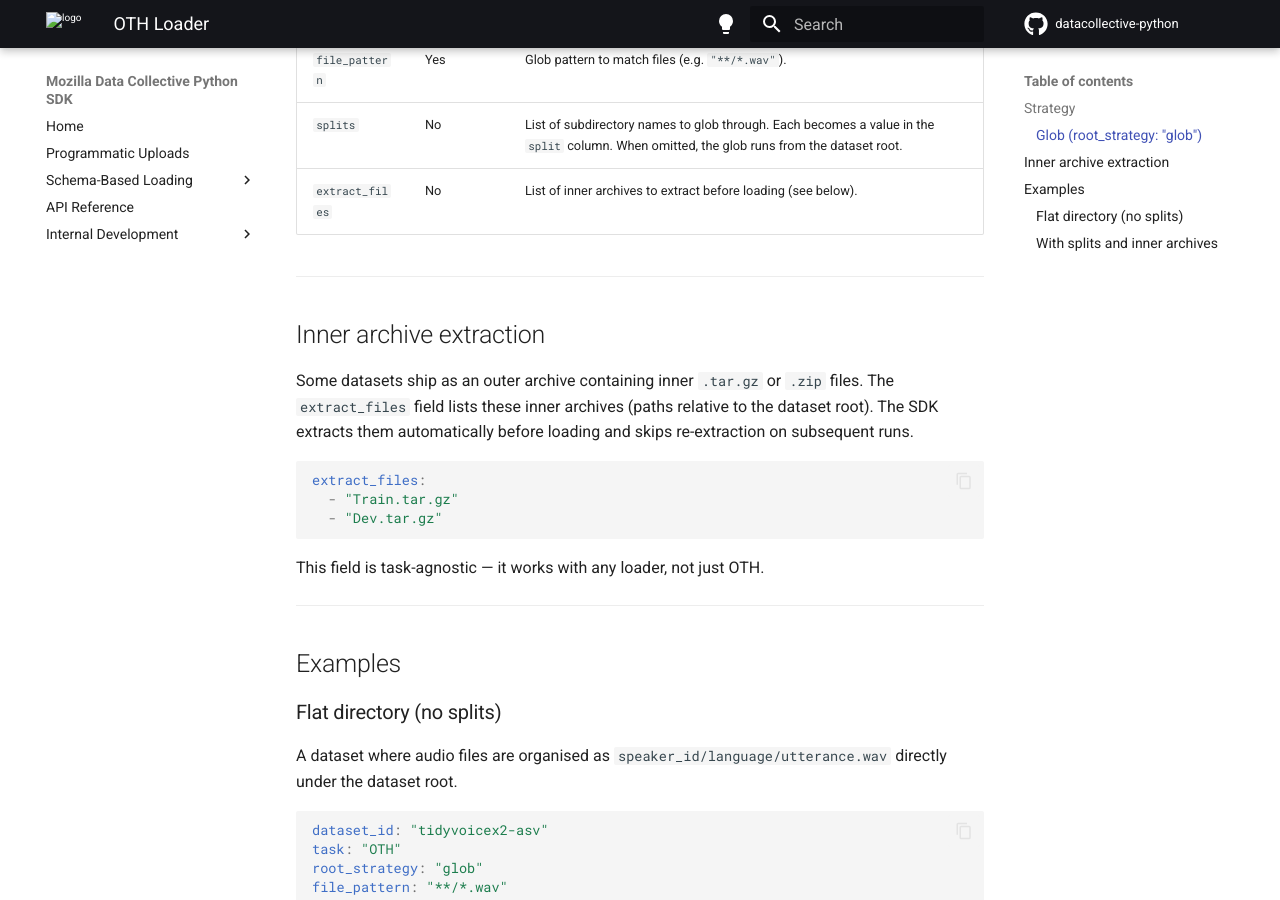
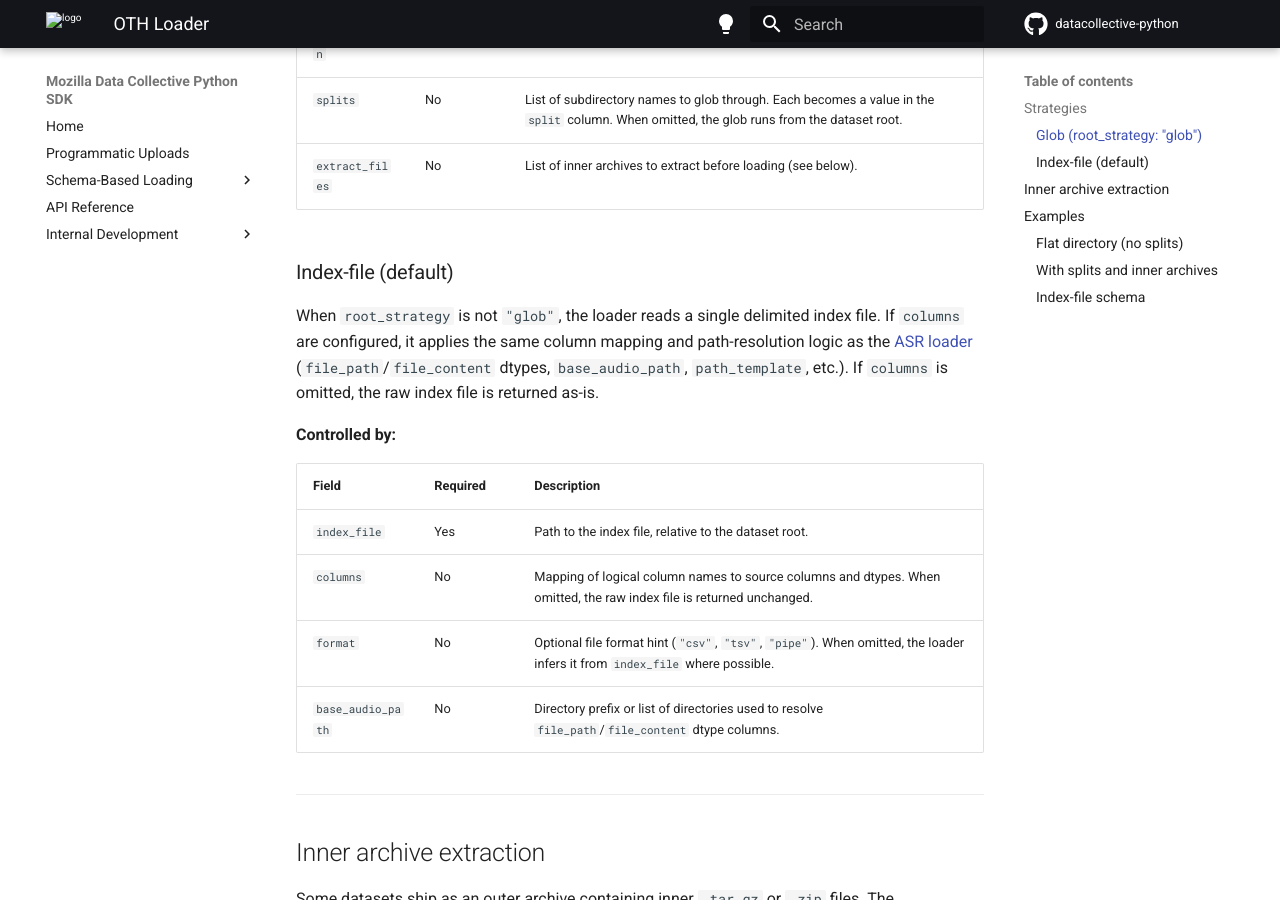
Before and after one commit to Mozilla-Data-Collective/datacollective-python, an MkDocs documentation site: the page built from docs/loaders/oth.md, in a window 1280 px wide and 900 px high, scrolled down 853 px. Built offline with MkDocs 1.6.1 and Material for MkDocs 9.7.7, drawn with Linux system fonts in a browser that asks for light colours; comment, search, counter and statistics services are not loaded; some of the changed text lies outside the part shown.

Commit message:
update docs

````diff
--- a/docs/loaders/oth.md
+++ b/docs/loaders/oth.md
@@ -1,10 +1,10 @@
 # OTH Loader
 
-Loader for **OTH** (Other) datasets (e.g. speaker verification, language identification).
+Loader for tasks classified as **OTH** (other).
 
-The OTH loader uses the **glob** strategy to walk directory-structured archives where metadata is encoded in the path hierarchy rather than in an index file.
+There are two parsing strategies, controlled by the `root_strategy` field in the schema.
 
-## Strategy
+## Strategies
 
 ### Glob (`root_strategy: "glob"`)
 
@@ -25,6 +25,19 @@ The loader recursively finds all files matching `file_pattern` and derives metad
 | `file_pattern` | Yes | Glob pattern to match files (e.g. `"**/*.wav"`). |
 | `splits` | No | List of subdirectory names to glob through. Each becomes a value in the `split` column. When omitted, the glob runs from the dataset root. |
 | `extract_files` | No | List of inner archives to extract before loading (see below). |
+
+### Index-file (default)
+
+When `root_strategy` is not `"glob"`, the loader reads a single delimited index file. If `columns` are configured, it applies the same column mapping and path-resolution logic as the [ASR loader](asr.md) (`file_path`/`file_content` dtypes, `base_audio_path`, `path_template`, etc.). If `columns` is omitted, the raw index file is returned as-is.
+
+**Controlled by:**
+
+| Field | Required | Description |
+|---|---|---|
+| `index_file` | Yes | Path to the index file, relative to the dataset root. |
+| `columns` | No | Mapping of logical column names to source columns and dtypes. When omitted, the raw index file is returned unchanged. |
+| `format` | No | Optional file format hint (`"csv"`, `"tsv"`, `"pipe"`). When omitted, the loader infers it from `index_file` where possible. |
+| `base_audio_path` | No | Directory prefix or list of directories used to resolve `file_path`/`file_content` dtype columns. |
 
 ---
 
@@ -85,3 +98,24 @@ Resulting DataFrame:
 |---|---|---|---|
 | `/path/to/TidyVoiceX_Train/id011210/en/en_40387752.wav` | `id011210` | `en` | `TidyVoiceX_Train` |
 | `/path/to/TidyVoiceX_Dev/id013915/lt/lt_36478609.wav` | `id013915` | `lt` | `TidyVoiceX_Dev` |
+
+### Index-file schema
+
+A dataset described by a single delimited index file, with column mappings applied. Example: the Mozilla Common Voice Text Language Identification dataset.
+
+```yaml
+dataset_id: "common-voice-text-langid"
+task: "OTH"
+format: "tsv"
+index_file: "data.tsv"
+
+columns:
+  sentence:
+    source_column: "sentence"
+    dtype: "string"
+  language:
+    source_column: "lang"
+    dtype: "category"
+```
+
+When `columns` is omitted, the index file is returned as a raw DataFrame with its original columns.
````
